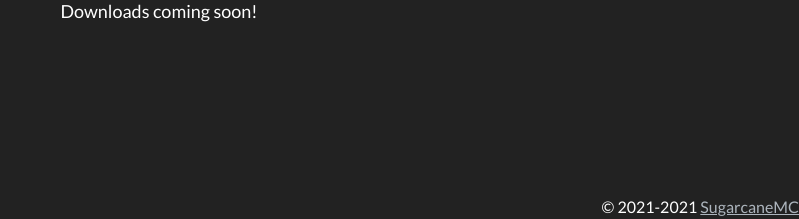
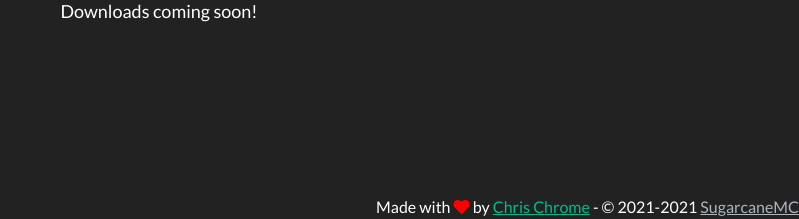
Before and after one commit to Pancaksee/test, a PHP site: page / in a window 1280 px wide. Shown: the part 581-800 px from the top of the page, without its empty margins (481-1280 px from the left). Run offline with PHP 8.4, Linux system fonts and the light colour scheme.

Commit message:
Made with ❤️

```diff
--- a/index.php
+++ b/index.php
@@ -24,14 +24,6 @@
       </button>
       <div class="collapse navbar-collapse" id="navbarColor02">
         <ul class="navbar-nav me-auto">
-          <!-- <li class="nav-item">
-            <a class="nav-link active" href="#">Home
-              <span class="visually-hidden">(current)</span>
-            </a>
-          </li>
-          <li class="nav-item">
-            <a class="nav-link" href="#">About</a>
-          </li> -->
         </ul>
         <span style="font-size: 25px; margin-right: 10px;">
           <a href="https://github.com/SugarcaneMC/"><i class="fab fa-github"></i></a>
@@ -51,7 +43,7 @@
     <span id="comingsoon">Downloads coming soon!</span>
   </div>
   <footer>
-    &copy; 2021-<?= date("Y") ?>
+    Made with <i style="color:red;" class="fas fa-heart"></i> by <a href="https://chrischromeyt.com">Chris Chrome</a> - &copy; 2021-<?= date("Y") ?>
     <a class="text-light" href="https://sugarcanemc.org/">SugarcaneMC</a>
   </footer>
 
```
